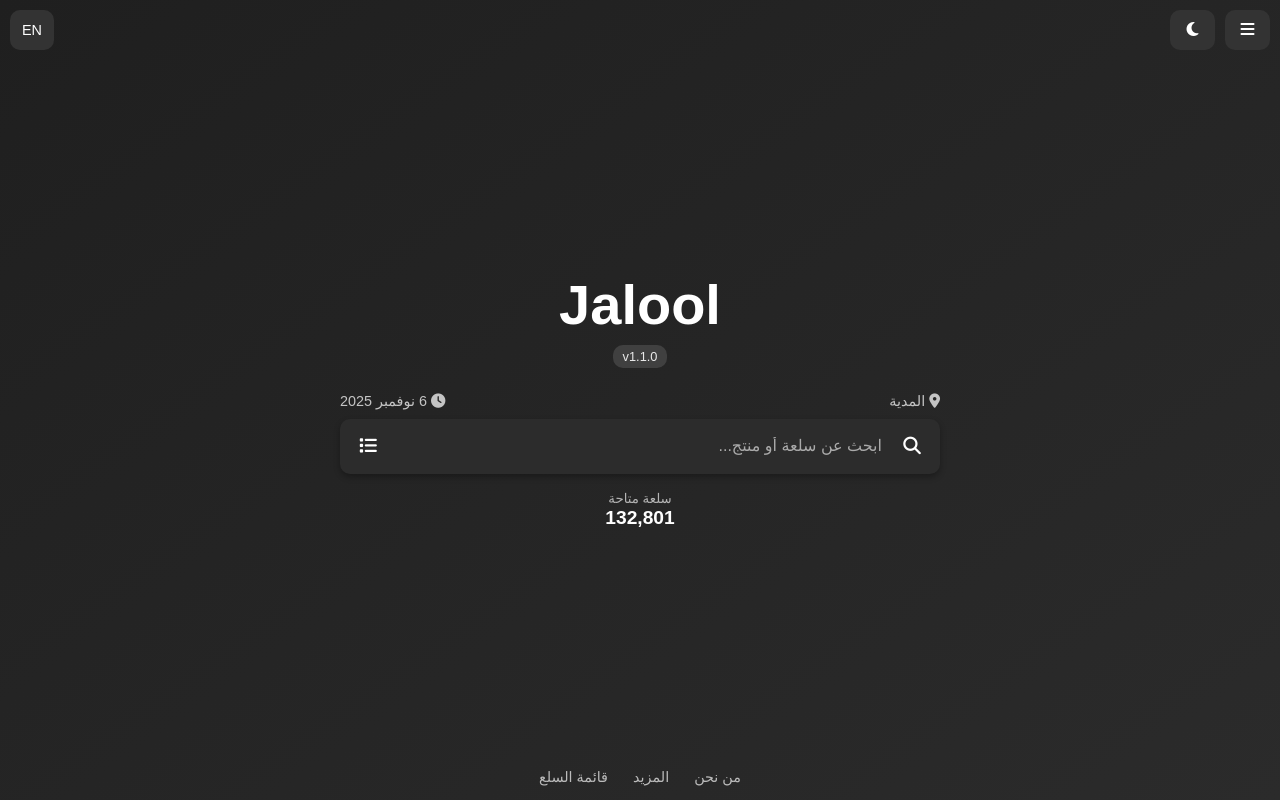
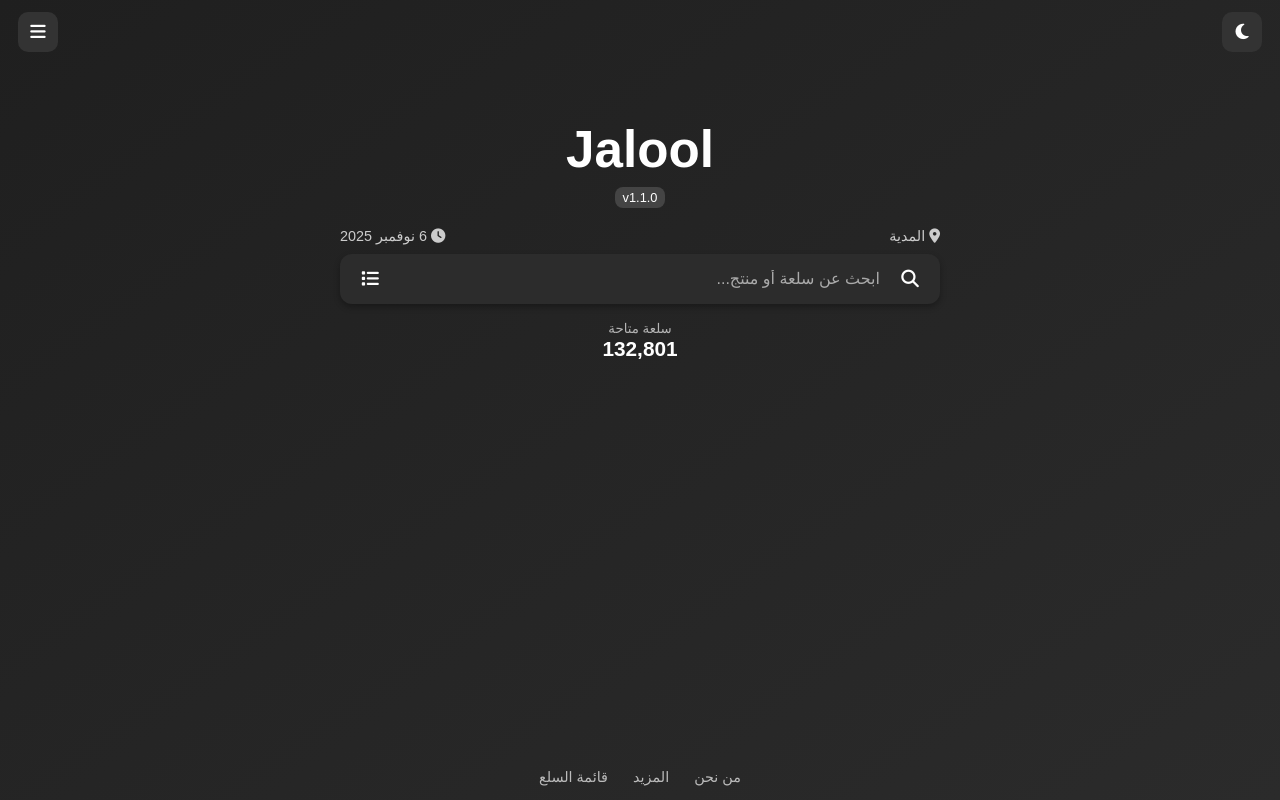
Before and after one commit to benyaknadal/pro3, a plain HTML site: page index.html in a window 1280 px wide. Drawn offline with Linux system fonts and the light colour scheme.

Commit message:
Update index.html

```diff
--- a/index.html
+++ b/index.html
@@ -4,16 +4,11 @@
   <meta charset="UTF-8" />
   <meta name="viewport" content="width=device-width, initial-scale=1.0" />
   <title>Jalool</title>
-  <link
-    rel="stylesheet"
-    href="https://cdnjs.cloudflare.com/ajax/libs/font-awesome/6.7.2/css/all.min.css"
-  />
+  <link rel="stylesheet"
+    href="https://cdnjs.cloudflare.com/ajax/libs/font-awesome/6.7.2/css/all.min.css" />
   <style>
     :root {
       --orange: #ff6a00;
-      --bg-dark: #2b2b2b;
-      --bg-light: #333;
-      --hover-bg: #3d3d3d;
     }
 
     * {
@@ -23,112 +18,60 @@
       font-family: "Cairo", sans-serif;
     }
 
-    html, body {
-      height: 100%;
-      width: 100%;
-      background: linear-gradient(145deg, #1f1f1f, var(--bg-dark));
+    body {
+      background: linear-gradient(145deg, #1f1f1f, #2b2b2b);
       color: #fff;
       display: flex;
       flex-direction: column;
-      justify-content: center;
       align-items: center;
-      overflow: hidden;
-    }
-
-    /* 🔸 التحجيم الموحد لجميع الأجهزة */
-    body {
-      zoom: 1;
-    }
-
-    @media (max-width: 1200px) {
-      body {
-        zoom: 1.05;
-      }
-    }
-
-    @media (max-width: 992px) {
-      body {
-        zoom: 1.1;
-      }
-    }
-
-    @media (max-width: 768px) {
-      body {
-        zoom: 1.15;
-      }
-    }
-
-    @media (max-width: 576px) {
-      body {
-        zoom: 1.2;
-      }
+      min-height: 100vh;
+      padding: 20px;
     }
 
     /* الرأس */
     header {
-      position: absolute;
-      top: 10px;
-      right: 10px;
-      left: 10px;
+      position: fixed;
+      top: 0;
+      right: 0;
+      left: 0;
+      padding: 12px 18px;
       display: flex;
       justify-content: space-between;
       align-items: center;
+      background: transparent;
       z-index: 10;
     }
 
-    .left-buttons, .right-buttons {
+    .header-right, .header-left {
       display: flex;
+      align-items: center;
       gap: 10px;
-      align-items: center;
     }
 
     header button {
       border: none;
       border-radius: 10px;
-      width: 45px;
+      width: 40px;
       height: 40px;
       cursor: pointer;
-      font-size: 1rem;
+      font-size: 1.1rem;
       color: #fff;
-      background-color: var(--bg-light);
-      transition: background-color 0.3s, color 0.3s;
+      background-color: #333;
+      transition: background-color 0.3s;
     }
 
     header button:hover {
-      background-color: var(--hover-bg);
-      color: var(--orange);
-    }
-
-    #langBtn {
-      width: auto;
-      padding: 0 12px;
-      font-size: 0.9rem;
-    }
-
-    /* معلومات فوق محرك البحث */
-    .search-info {
-      width: 90%;
-      max-width: 600px;
-      display: flex;
-      justify-content: space-between;
-      align-items: center;
-      font-size: 0.9rem;
-      color: #d6d6d6;
-      margin-bottom: 10px;
-      opacity: 0.9;
+      background-color: #444;
     }
 
     /* الشعار */
     .logo {
-      display: flex;
-      flex-direction: column;
-      align-items: center;
-      justify-content: center;
-      margin-bottom: 25px;
+      margin-top: 100px;
+      text-align: center;
     }
 
     .logo h1 {
-      font-size: 3.5rem;
+      font-size: 3.2rem;
       font-weight: bold;
       color: #fff;
     }
@@ -136,30 +79,55 @@
     .version {
       background-color: #444;
       color: #fff;
-      border-radius: 10px;
-      padding: 4px 10px;
+      border-radius: 8px;
+      padding: 3px 8px;
       font-size: 0.8rem;
       margin-top: 8px;
-      opacity: 0.9;
+      display: inline-block;
     }
 
-    /* مربع البحث */
+    /* معلومات البحث */
+    .search-info {
+      width: 100%;
+      max-width: 600px;
+      display: flex;
+      justify-content: space-between;
+      align-items: center;
+      font-size: 0.9rem;
+      color: #ccc;
+      margin: 20px 0 10px;
+    }
+
+    /* صندوق البحث */
     .search-box {
       display: flex;
       align-items: center;
+      width: 100%;
+      max-width: 600px;
+      background-color: #2c2c2c;
+      border-radius: 12px;
+      height: 50px;
+      padding: 0 10px;
+      box-shadow: 0 3px 6px rgba(0, 0, 0, 0.3);
+    }
+
+    .search-box button {
+      border: none;
+      background: none;
+      color: #fff;
+      cursor: pointer;
+      font-size: 1.1rem;
+      display: flex;
+      align-items: center;
       justify-content: center;
-      background-color: #2c2c2c;
-      border-radius: 10px;
-      width: 90%;
-      max-width: 600px;
-      height: 55px;
-      padding: 0 8px;
-      box-shadow: 0 3px 6px rgba(0, 0, 0, 0.3);
+      border-radius: 8px;
+      width: 40px;
+      height: 40px;
       transition: background-color 0.3s;
     }
 
-    .search-box:hover {
-      background-color: #333;
+    .search-box button:hover {
+      background-color: #3a3a3a;
     }
 
     .search-box input {
@@ -176,27 +144,6 @@
       color: #aaa;
     }
 
-    .search-box button {
-      border: none;
-      background-color: transparent;
-      color: #fff;
-      cursor: pointer;
-      font-size: 1.1rem;
-      width: 40px;
-      height: 40px;
-      display: flex;
-      align-items: center;
-      justify-content: center;
-      border-radius: 8px;
-      transition: background-color 0.3s, color 0.3s;
-    }
-
-    .search-box button:hover {
-      background-color: var(--hover-bg);
-      color: var(--orange);
-    }
-
-    /* زر الحذف */
     #clearBtn {
       opacity: 0;
       visibility: hidden;
@@ -219,13 +166,13 @@
     }
 
     .item-counter h6 {
-      font-size: 1.2rem;
+      font-size: 1.3rem;
       color: #fff;
     }
 
-    /* تذييل الصفحة */
+    /* التذييل */
     .bottom-links {
-      position: absolute;
+      position: fixed;
       bottom: 15px;
       display: flex;
       gap: 25px;
@@ -242,16 +189,30 @@
     .bottom-links a:hover {
       color: var(--orange);
     }
+
+    /* تحسين للشاشات الصغيرة */
+    @media (max-width: 768px) {
+      .logo h1 {
+        font-size: 2.6rem;
+      }
+      header button {
+        width: 38px;
+        height: 38px;
+      }
+      .search-box {
+        height: 48px;
+      }
+    }
   </style>
 </head>
+
 <body>
   <header>
-    <div class="right-buttons">
+    <div class="header-right">
+      <button title="الوضع الليلي"><i class="fa-solid fa-moon"></i></button>
+    </div>
+    <div class="header-left">
       <button title="القائمة"><i class="fa-solid fa-bars"></i></button>
-      <button title="تغيير الوضع"><i class="fa-solid fa-moon"></i></button>
-    </div>
-    <div class="left-buttons">
-      <button id="langBtn" title="اللغة">EN</button>
     </div>
   </header>
 
@@ -284,6 +245,7 @@
   </div>
 
   <script>
+    // التاريخ
     const updateTime = document.getElementById("updateTime");
     const today = new Date();
     const formatted = today.toLocaleDateString("ar-DZ", {
@@ -293,13 +255,16 @@
     });
     updateTime.innerHTML = `<i class="fa-solid fa-clock"></i> ${formatted}`;
 
+    // زر الحذف
     const searchInput = document.getElementById("searchInput");
     const clearBtn = document.getElementById("clearBtn");
-
     searchInput.addEventListener("input", () => {
-      clearBtn.classList.toggle("visible", searchInput.value.trim() !== "");
+      if (searchInput.value.trim() !== "") {
+        clearBtn.classList.add("visible");
+      } else {
+        clearBtn.classList.remove("visible");
+      }
     });
-
     clearBtn.addEventListener("click", () => {
       searchInput.value = "";
       clearBtn.classList.remove("visible");
```
